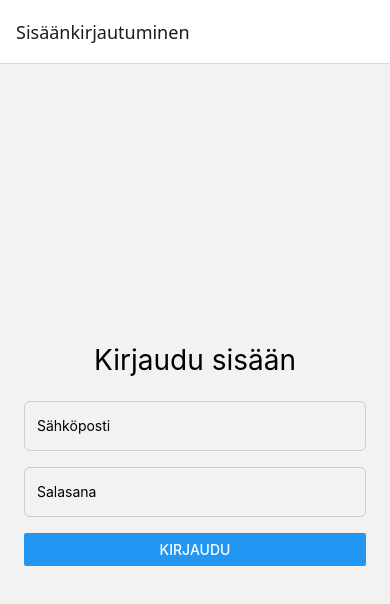
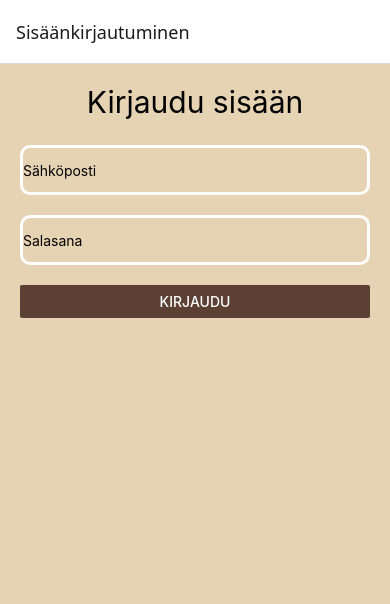
Before and after one commit to Pajarjeremias/alvoBeautyMobile, a React Native app: screen / in a window 390 px wide. Shown: the top 604 px of the page. Built offline with nearby package versions, Linux system fonts and the light colour scheme.

Commit message:
initial commit

```diff
--- a/screens/LoginScreen.js
+++ b/screens/LoginScreen.js
@@ -13,7 +13,7 @@ export default function LoginScreen({ navigation }) {
           <Text style={styles.title}>Kirjaudu sisään</Text>
           <TextInput placeholder="Sähköposti" style={styles.input} />
           <TextInput placeholder="Salasana" style={styles.input} secureTextEntry />
-          <Button title="Kirjaudu" onPress={handleLogin} />
+          <Button title="Kirjaudu" onPress={handleLogin} color="#5C4033" />
         </View>
       );
     }
@@ -21,20 +21,19 @@ export default function LoginScreen({ navigation }) {
     const styles = StyleSheet.create({
       container: {
         flex: 1,
-        padding: 24,
-        justifyContent: 'center',
+        padding: 20,
+        backgroundColor: '#E6D3B3'
       },
       title: {
-        fontSize: 28,
-        marginBottom: 24,
+        fontSize: 30,
+        marginBottom: 25,
         textAlign: 'center',
       },
       input: {
         height: 50,
-        borderColor: '#ccc',
-        borderWidth: 1,
-        marginBottom: 16,
-        paddingHorizontal: 12,
-        borderRadius: 6,
+        borderColor: '#FFFFFF',
+        borderWidth: 3,
+        marginBottom: 20,
+        borderRadius: 10,
       },
     });
--- a/screens/ServiceScreen.js
+++ b/screens/ServiceScreen.js
@@ -5,7 +5,7 @@ export default function ServiceScreen() {
   return (
     <View style={styles.container}>
       <Text style={styles.title}>Palvelut</Text>
-      <Text>Tuotesivu tehdään kun ehditään</Text>
+      <Text style={styles.text}>This site is under construction...</Text>
     </View>
   );
 }
@@ -13,12 +13,19 @@ export default function ServiceScreen() {
 const styles = StyleSheet.create({
   container: {
     flex: 1,
-    padding: 24,
-    justifyContent: 'center',
+    padding: 25,
     alignItems: 'center',
+    backgroundColor: '#E6D3B3',
+    fontSize: 25,
   },
   title: {
-    fontSize: 24,
-    marginBottom: 16,
+    fontSize: 30,
+    marginBottom: 25,
+    fontWeight: 'bold',
   },
+  text: {
+    fontSize: 20,
+    marginBottom: 50,
+    textAlign: 'center',
+},
 });
--- a/screens/mainScreen.js
+++ b/screens/mainScreen.js
@@ -4,13 +4,18 @@ import { View, Text, Button, StyleSheet } from 'react-native';
 export default function MainScreen({ navigation}) {
   return (
     <View style={styles.container}>
-      <Text style={styles.title}>Tervetuloa AlvoBeautyn sovellukseen!</Text>
+      <Text style={styles.title}>Tervetuloa AlvoBeautyn mobiili -sovellukseen!</Text>
       <Text style={styles.text}>
-        Täältä löydät palvelut ja tarjoukset.
+        Täältä löydät asiantuntevan kauneudenhoitoalan henkilökunnan.
+      </Text>
+      <Text style={styles.text}>
+        Siirry alla olevasta painikkeesta palveluihin ja tutki löytyykö juuri sinulle olevia tarjouksia.
       </Text>
       <Button
         title="Siirry palveluihin"
-        onPress={() => navigation.navigate('Palvelut')}
+        color="#5C4033"
+        onPress={() => navigation.navigate('Palvelut')
+        }
       />
     </View>
   );
@@ -19,19 +24,19 @@ export default function MainScreen({ navigation}) {
 const styles = StyleSheet.create({
     container: {
         flex: 1,
-        padding: 24,
-        justifyContent: 'center',
+        padding: 25,
         alignItems: 'center',
+        backgroundColor: '#E6D3B3'
       },
       title: {
         fontSize: 26,
         fontWeight: 'bold',
-        marginBottom: 16,
+        marginBottom: 30,
         textAlign: 'center',
       },
       text: {
-        fontSize: 16,
-        marginBottom: 24,
+        fontSize: 15,
+        marginBottom: 50,
         textAlign: 'center',
 },
 });
```
